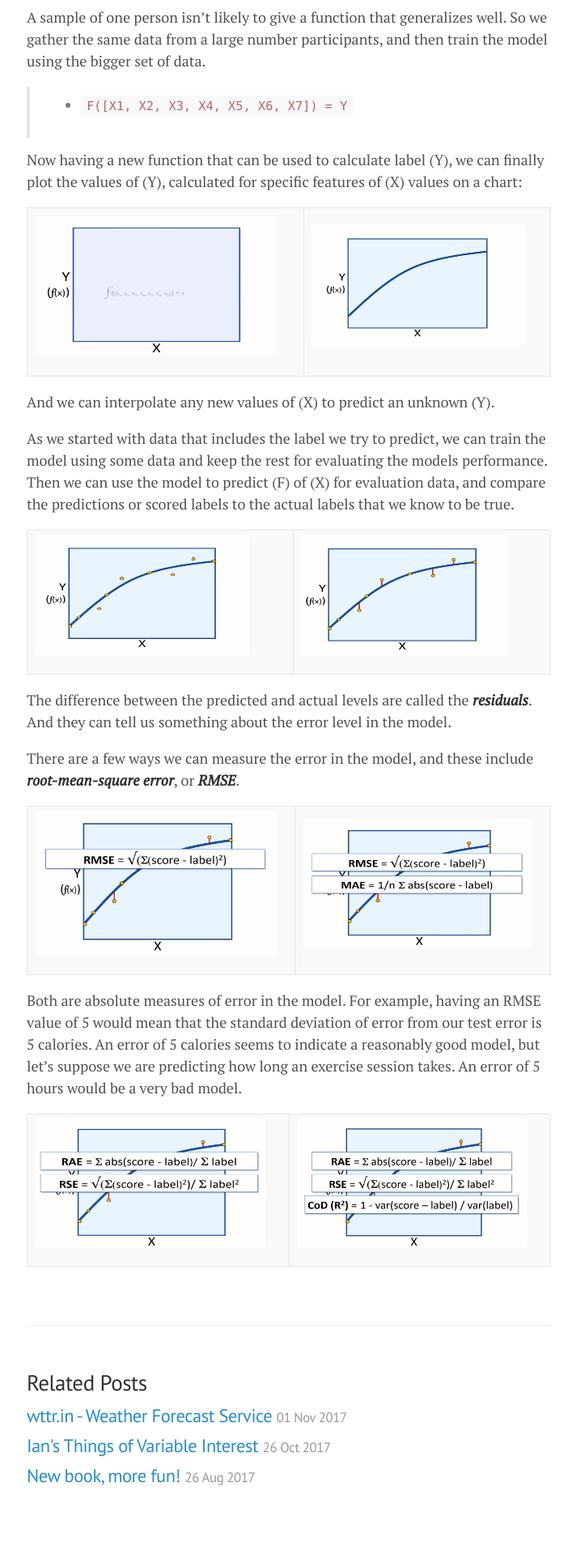
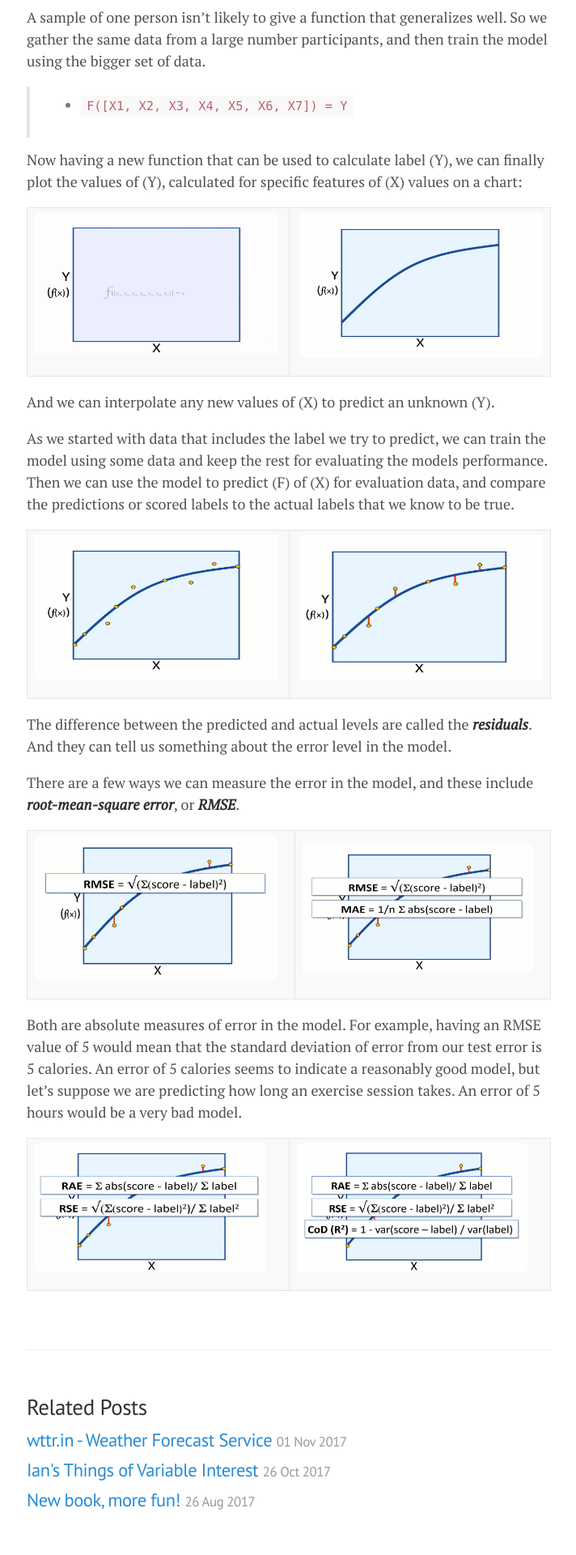
Before and after one commit to lgeurts/lgeurts.github.io, a Jekyll site: the page built from _posts/2018-06-29-artificial-intelligence-basics.md, in a window 1280 px wide. Shown: the part 2955-4875 px from the top of the page at 81% size, without its empty margins (283-995 px from the left). Built offline with Jekyll 4.4.1, drawn with Linux system fonts in a browser that asks for light colours; nearby versions of some CDN libraries; before the commit the page ends 4845 px from its top, so only the background shows below that.

Commit message:
Update 2018-06-29-artificial-intelligence-basics.md

```diff
--- a/_posts/2018-06-29-artificial-intelligence-basics.md
+++ b/_posts/2018-06-29-artificial-intelligence-basics.md
@@ -87,14 +87,14 @@ A sample of one person isn't likely to give a function that generalizes well. So
 Now having a new function that can be used to calculate label (Y), we can finally plot the values of (Y), calculated for specific features of (X) values on a chart:
 
 :-----------------:|:-----------------:
-<img src="/assets/artificial-intelligence/plotted-chart-1.png" align="left" width="300" height="180" alt=""> | <img src="/assets/artificial-intelligence/plotted-chart-2.png" align="left" width="265" height="150" alt="">
+<img src="/assets/artificial-intelligence/plotted-chart-1.png" align="left" width="300" height="180" alt=""> | <img src="/assets/artificial-intelligence/plotted-chart-2.png" align="right" width="300" height="180" alt="">
 
 And we can interpolate any new values of (X) to predict an unknown (Y).
 
 As we started with data that includes the label we try to predict, we can train the model using some data and keep the rest for evaluating the models performance. Then we can use the model to predict (F) of (X) for evaluation data, and compare the predictions or scored labels to the actual labels that we know to be true.
 
 :-----------------:|:-----------------:
-<img src="/assets/artificial-intelligence/plotted-chart-3.png" align="left" width="265" height="150" alt=""> | <img src="/assets/artificial-intelligence/plotted-chart-4.png" align="left" width="255" height="150" alt="">
+<img src="/assets/artificial-intelligence/plotted-chart-3.png" align="left" width="300" height="180" alt=""> | <img src="/assets/artificial-intelligence/plotted-chart-4.png" align="right" width="300" height="180" alt="">
 
 The difference between the predicted and actual levels are called the ***residuals***. And they can tell us something about the error level in the model.
 
```
